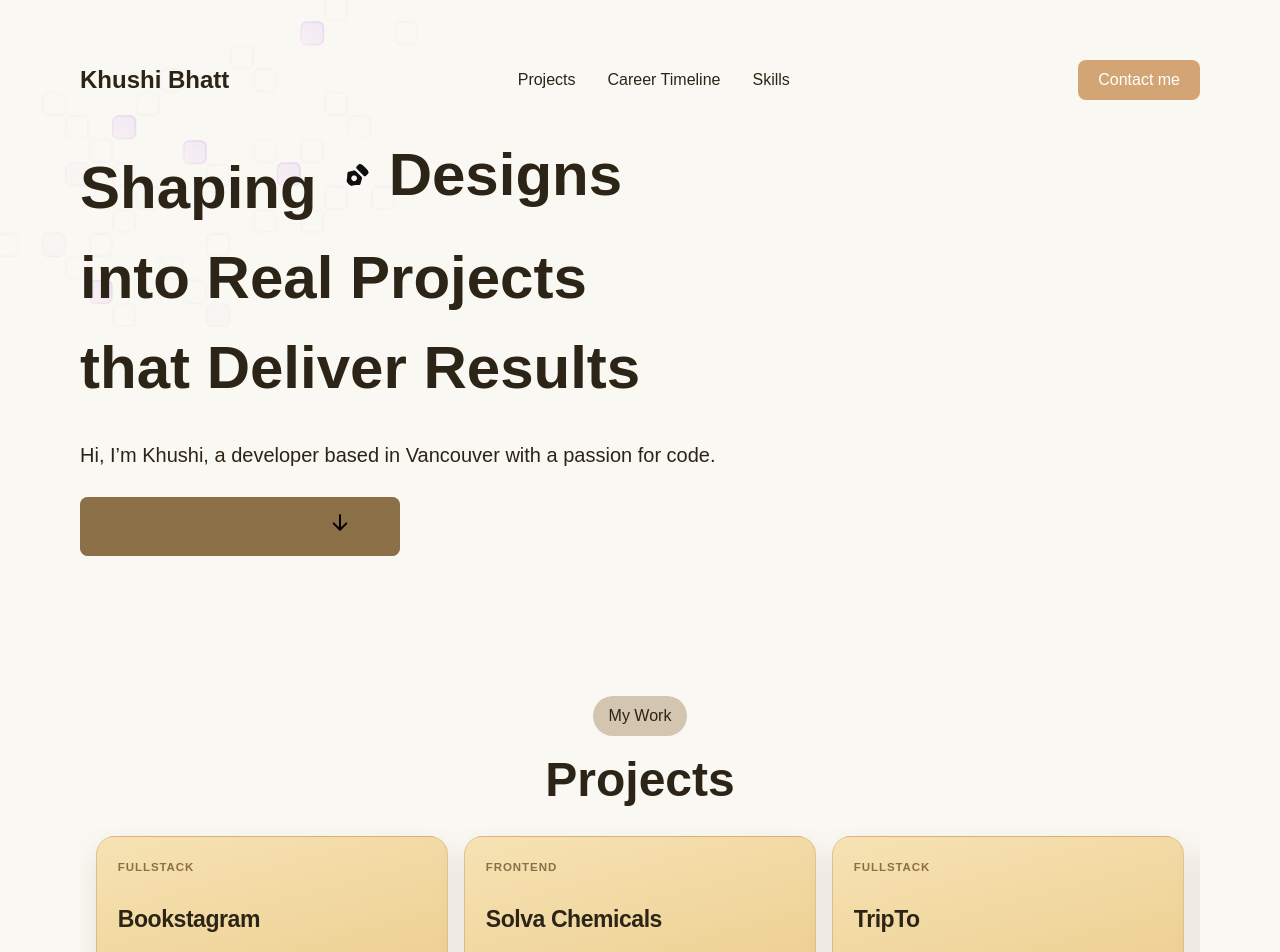
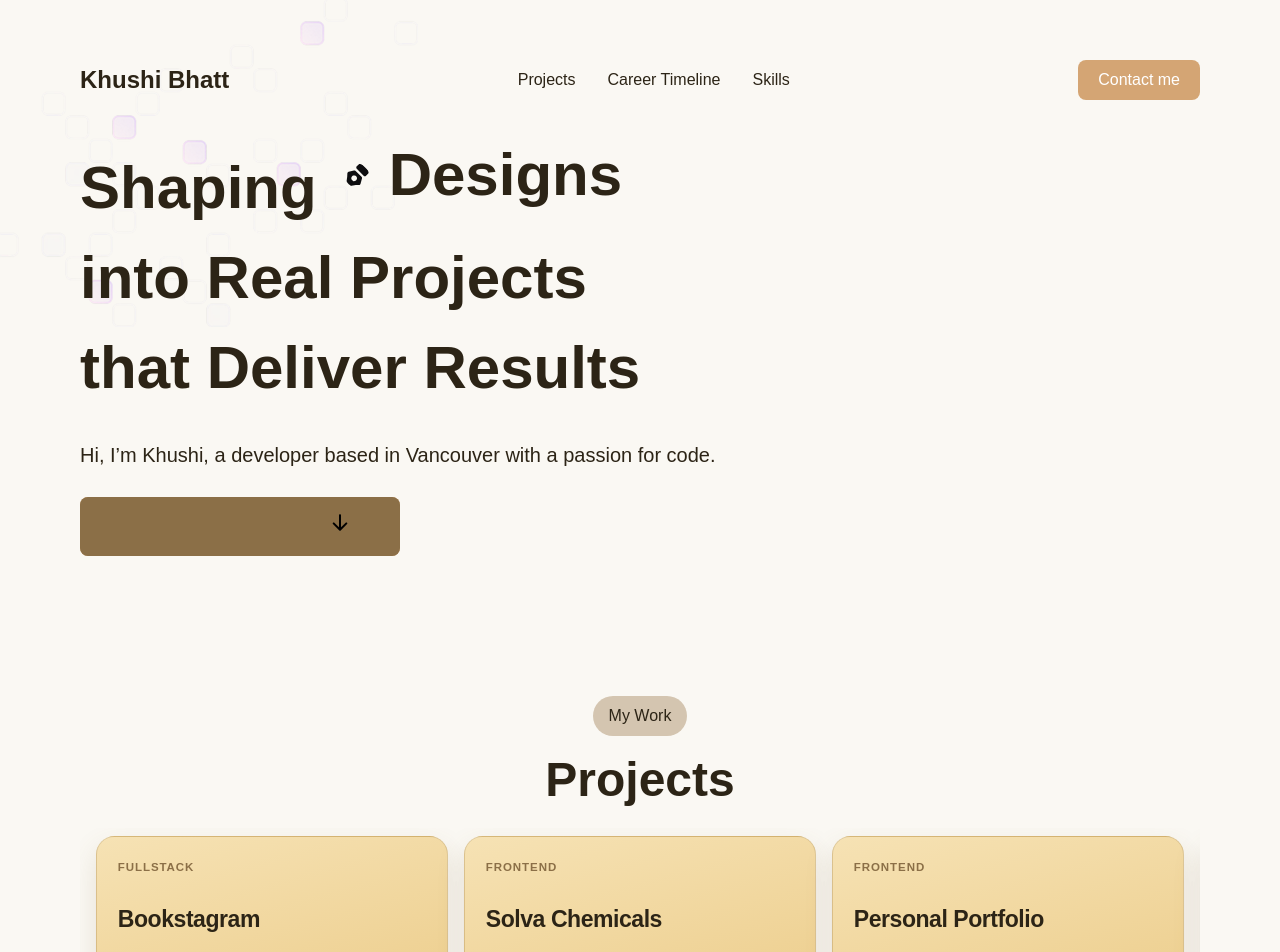
Before and after one commit to KhushiBhatt22/Khushi_portfolio, a React (Vite) app: page / in a window 1280 px wide. Shown: the top 952 px of the page. Built offline with nearby package versions, Linux system fonts and the light colour scheme; a web font is replaced by a local one.

Commit message:
Add portfolio repo to projects

```diff
--- a/src/sections/ShowcaseSection.jsx
+++ b/src/sections/ShowcaseSection.jsx
@@ -28,6 +28,19 @@ const projects = [
     tech: ["React.js", "Vite", "Bluehost", "OpenAI Codex"],
     liveUrl: "https://solvachemicals.com/",
     githubUrl: "https://github.com/KhushiBhatt22/solva_chemicals",
+  },
+  {
+    category: "Frontend",
+    title: "Personal Portfolio",
+    description:
+      "A responsive personal portfolio website for showcasing projects, career experience, technical skills, and contact details.",
+    type: "Frontend development",
+    purpose: "Personal Project",
+    summary:
+      "This React portfolio is a reusable template with responsive navigation, an animated GSAP hero, featured projects, a career timeline, grouped skills, and email and social contact links. It is built with React 19, Vite 8, Tailwind CSS, and custom CSS, with optional Three.js and React Three Fiber for interactive 3D in the hero.",
+    tech: ["React 19", "Vite 8", "Tailwind CSS", "GSAP", "Three.js", "React Three Fiber", "ESLint", "Vercel"],
+    liveUrl: "https://khushibhatt-one.vercel.app/",
+    githubUrl: "https://github.com/KhushiBhatt22/Khushi_portfolio",
   },
   {
     category: "Fullstack",
@@ -134,18 +147,28 @@ const AppShowcase = () => {
               </div>
               <div>
                 <h3>GitHub Repository</h3>
-                <a href={selectedProject.githubUrl} target="_blank" rel="noreferrer">
-                  GitHub
+                <a
+                  className="project-modal-link"
+                  href={selectedProject.githubUrl}
+                  target="_blank"
+                  rel="noreferrer"
+                >
+                  View on GitHub
                 </a>
               </div>
               <div>
                 <h3>Live Preview</h3>
                 {selectedProject.liveUrl && selectedProject.liveUrl !== "#" ? (
-                  <a href={selectedProject.liveUrl} target="_blank" rel="noreferrer">
-                    Live
+                  <a
+                    className="project-modal-link"
+                    href={selectedProject.liveUrl}
+                    target="_blank"
+                    rel="noreferrer"
+                  >
+                    Open live site
                   </a>
                 ) : (
-                  <p>Not available</p>
+                  <p className="project-modal-unavailable">Not available</p>
                 )}
               </div>
             </div>
```
